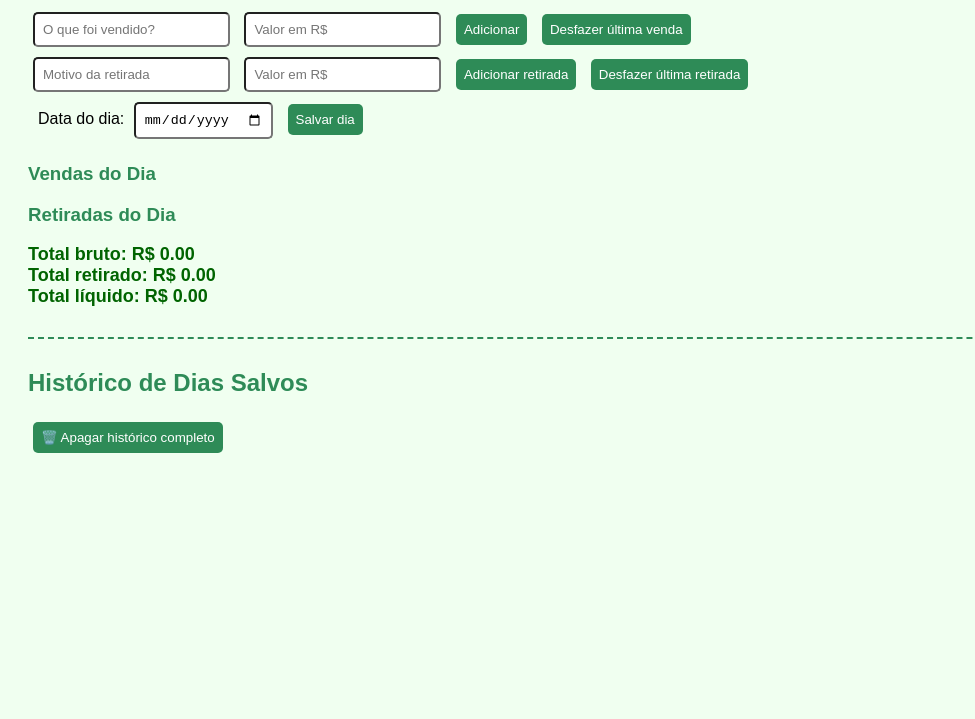
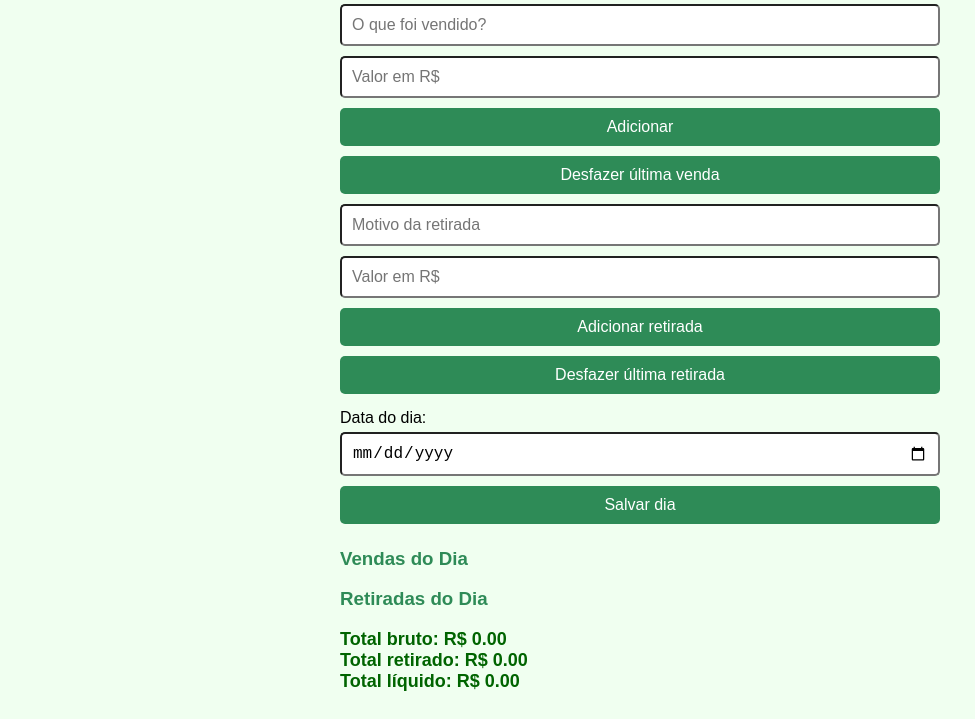
Before and after one commit to Otakynha/-floricultura-II, a plain HTML site: page index.html in a window 1280 px wide. Shown: the part 102-821 px from the top of the page, without its empty margins (0-975 px from the left). Before the commit the page ends 800 px from the top, so only its background shows below. Drawn offline with Linux system fonts and the light colour scheme.

Commit message:
Update index.html

```diff
--- a/index.html
+++ b/index.html
@@ -2,21 +2,27 @@
 <html lang="pt-br">
 <head>
   <meta charset="UTF-8">
+  <meta name="viewport" content="width=device-width, initial-scale=1.0">
   <title>Floricultura - Vendas e Retiradas</title>
   <style>
     body {
   font-family: Arial, sans-serif;
   background: #f0fff0;
   padding: 20px;
+  margin: 0;
+  max-width: 600px;
+  margin: auto;
 }
 h1, h2, h3 {
   color: #2e8b57;
 }
 input, button {
-      padding: 8px;
-      margin: 5px;
+  padding: 10px;
+  margin: 5px 0;
   border-radius: 5px;
-      cursor: pointer;
+  font-size: 16px;
+  width: 100%;
+  box-sizing: border-box;
 }
 button {
   background-color: #2e8b57;
@@ -33,7 +39,7 @@
 li {
   background: #dfffdf;
   margin-bottom: 5px;
-      padding: 8px;
+  padding: 10px;
   border-radius: 5px;
 }
 .total {
@@ -48,7 +54,8 @@
   padding-top: 10px;
 }
 label {
-      margin-left: 10px;
+  display: block;
+  margin-top: 10px;
 }
 #detalhes-dia {
   margin-top: 20px;
@@ -61,7 +68,7 @@
   </style>
 </head>
 <body>
-
+<main>
   <h1>Controle da Floricultura 🌸</h1>
 
   <!-- Vendas -->
```
Lines whose indentation alone changed are shown as unchanged.
